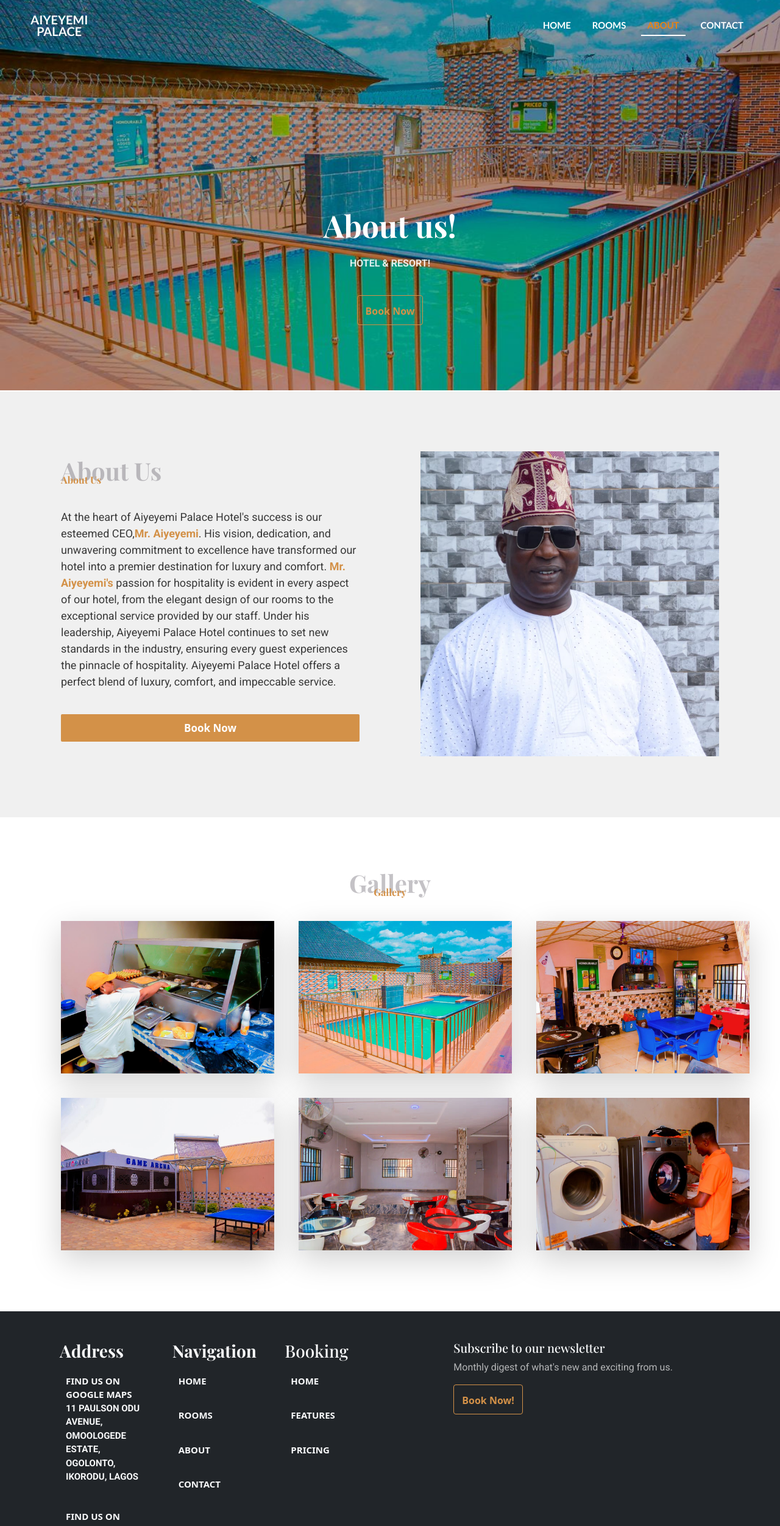
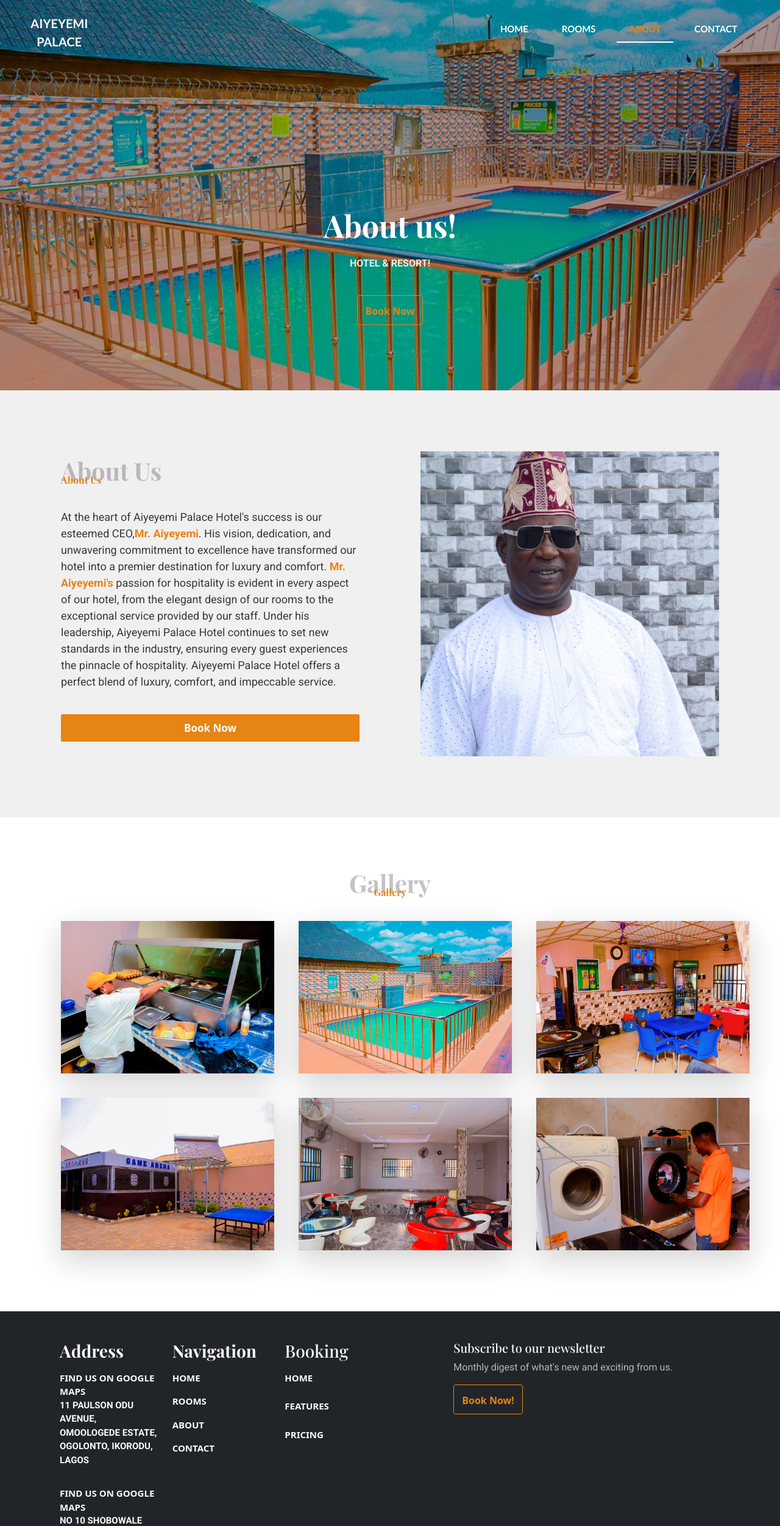
Before and after one commit to pepelindr13/Aiyeyemi, a React (Vite) app: page /about in a window 1280 px wide. Shown: the top 2502 px of the page at 61% size. Built offline with nearby package versions, Linux system fonts and the light colour scheme; a web font is replaced by a local one.

Commit message:
committed

```diff
--- a/src/Components/Navbar.css
+++ b/src/Components/Navbar.css
@@ -1,7 +1,5 @@
 /* General navbar styles */
-.navbar {
-    color: white;
-  }
+
 
   .navbar-container {
     padding: 0 50px;
@@ -28,15 +26,6 @@
     display: flex;
     gap: 15px;
   }
-
-  .nav-item {
-    text-decoration: none;
-    color: white;
-    font-size: 1rem;
-    padding: 5px 10px;
-    transition: color 0.3s;
-  }
-
   /* Responsive styles for small screens */
   @media (max-width: 768px) {
     #hamburger {
--- a/src/index.css
+++ b/src/index.css
@@ -25,6 +25,9 @@
 
 .box {
   position: relative;
+  height: 80vh;
+}
+.firstCarou, .firstCaro {
   height: 80vh;
 }
 
@@ -62,34 +65,19 @@
 }
 
 .nav-item:hover {
-  color: #d39148;
+  color: #e68414;
 }
 
 .nav-link {
   color: white;
 }
 
-.nav-link:hover {
-  color: white;
-  border-bottom: 2px solid white;
-  transition: .5s ease-in-out;
-}
 .contain{
   position: relative;
 }
 
 .navbar-nav {
   gap: 30px;
-}
-
-.hamburger {
-  display: block;
-  border: 1px solid green;
-  width: 30px;
-  height: 20px;
-  position: absolute;
-  top: 10px;
-  right: 10px;
 }
 
 
@@ -102,34 +90,33 @@
 
 }
 
-.navbar-brand {
-  line-height: 19px;
-}
-
-.navbar-brand a{
-  color: rgba(255, 255, 255, 0.884);
-  text-decoration: none;
-}
 
 #navLink{
-  color:   #d39148 ;
+  color:   #e68414 ;
 }
 
 
 
-.nav-item {
+ .nav-item {
   font-size: 15px;
   text-transform: uppercase;
   font-weight: bolder;
   width: 100%;
+  text-decoration: none;
+  color: white;
+  padding: 0 20px;
+  transition: color 0.3s;
 }
 
-#navLink:hover{
+footer .nav-item {
+  font-size: 15px;
+  text-transform: uppercase;
+  font-weight: bolder;
+  width: 100%;
+  text-decoration: none;
   color: white;
-}
-
-.nav-item .nav-link {
-  color: white;
+  padding: 0;
+  transition: color 0.3s;
 }
 
 
@@ -199,15 +186,15 @@
 
 .bookBtn {
   background-color: transparent;
-  color: #d39148 ;
-  border: 1px solid #d39148 ;
+  color: #e68414 ;
+  border: 1px solid #e68414 ;
   padding: 13px 13px 10px 13px;
   border-radius: 4px;
   font-weight: 600;
 }
 
 .bookBtn:hover {
-  background-color: #d39148 ;
+  background-color: #e68414 ;
   color: white;
 }
 
@@ -239,13 +226,13 @@
 .about h1 {
   font-size: 30px;
   font-weight: 700;
-  color: #d39148;
+  color: #e68414;
 }
 
 .about h6 {
   font-size: 14px;
   font-weight: 700;
-  color: #d39148;
+  color: #e68414;
 }
 
 .aboutSec{
@@ -262,16 +249,16 @@
 }
 
 .bookBtn2 {
-  background-color: #d39148;
+  background-color: #e68414;
   color: white;
-  border: 1px solid #d39148;
+  border: 1px solid #e68414;
   padding: 13px 13px 10px 13px;
   border-radius: 4px;
 
 }
 
 .aboutSec:hover {
-  background-color: #d39148;
+  background-color: #e68414;
   transition: 1s ease-in-out;
 }
 
@@ -309,7 +296,7 @@
 
 
 .about h6 {
-  color: #d39148;
+  color: #e68414;
   font-weight: 700;
   font-size: 17px;
 }
@@ -321,7 +308,7 @@
 }
 
 .services h4, .services h6, .featured h6 {
-  color: #d39148;
+  color: #e68414;
 }
 
 .services h6, .featured h6 {
@@ -432,7 +419,7 @@
   position: relative; /* Ensure the content is positioned above the background */
   z-index: 1;
   font-weight: 900;
-  color: #d39148;
+  color: #e68414;
   margin-bottom: 20px;
 }
 
@@ -459,8 +446,8 @@
 }
 
 .rooms button {
-  background:#d39148;
-  border: 1px solid #d39148;
+  background:#e68414;
+  border: 1px solid #e68414;
   font-size: 12px;
   color: white;
   margin-left: 20px;
@@ -468,13 +455,13 @@
 }
 #spanBtn:hover{
   background-color: white;
-  color: #d39148;
+  color: #e68414;
   transition: .5s ease-in-out;
   border: none;
 }
 
 .rooms span {
-  color: #d39148;
+  color: #e68414;
   font-weight: 700;
   font-size: 18px;
   font-family: 'Playfair Display', serif;
@@ -535,7 +522,7 @@
   padding: 10px 0;
   background: transparent;
   border: none;
-  border-bottom:1px solid  #d39148;
+  border-bottom:1px solid  #e68414;
   color: white;
   min-width: 100%;
   font-size: 17px;
@@ -545,7 +532,7 @@
 
 
 .RBooking label {
- color: #d39148;
+ color: #e68414;
  font-weight: 700;
  margin-bottom: 5px;
 }
@@ -553,7 +540,7 @@
 
 .RBooking option {
   width: 100%;
-  background-color: #d39148;
+  background-color: #e68414;
   font-size: 17px;
 outline: none;
 }
@@ -564,7 +551,7 @@
   width: 100%;
   background: none;
   border: none;
-  border-bottom:1px solid #d39148;
+  border-bottom:1px solid #e68414;
   color: white;
   font-size: 17px;
   outline: none;
@@ -578,14 +565,14 @@
 .bootBtn {
   width: 50%;
   background-color: transparent;
-  color: #d39148;
-  border: 1px solid #d39148;
+  color: #e68414;
+  border: 1px solid #e68414;
   padding: 10px 0;
 }
 
 .bootBtn:hover {
   color: white;
-  background-color: #d39148;
+  background-color: #e68414;
 }
 
 .roomContainer {
@@ -641,7 +628,7 @@
 }
 
 .roomies h1 {
-  color: #d39148;
+  color: #e68414;
 }
 
 .roomimg {
@@ -651,7 +638,7 @@
 }
 
 .roomBtn {
-  background-color: #d39148;
+  background-color: #e68414;
   color: white;
   font-size: 17px;
   font-weight: 600;
@@ -661,12 +648,12 @@
 }
 
 .roomBtn:hover{
-  color: #d39148;
+  color: #e68414;
   background-color: black;
 }
 
 .roomContainer h6 {
-  color: #d39148;
+  color: #e68414;
 }
 
 .roomContainer p {
@@ -681,7 +668,7 @@
 }
 
 .carousel-control-prev-icon:hover,.carousel-control-next-icon:hover {
-  background-color: #d39148;
+  background-color: #e68414;
 }
 
 .guestBook {
@@ -699,7 +686,7 @@
 }
 
 .guestBook h5{
-  color: #d39148;
+  color: #e68414;
   font-weight: 700;
   margin: 15px 0;
 }
@@ -730,7 +717,7 @@
 }
 
 .bookDiv h2 {
-  color: #d39148;
+  color: #e68414;
 }
 
 .bookDiv p {
@@ -755,7 +742,7 @@
 /* .RbookDiv textarea{
   width: 100%;
   padding: 10px;
-  border: 1px solid #d39148;
+  border: 1px solid #e68414;
   border-radius: 5px;
   margin: 10px 0;
 } */
@@ -788,7 +775,7 @@
 }
 
 .aboutUs h6, .aboutUs span,.gallery h6 {
-  color: #d39148;
+  color: #e68414;
   font-weight: 700;
 }
 
@@ -828,7 +815,7 @@
   right: 20px;
   padding: 10px 20px;
   font-size: 18px;
-  background-color: #d39148; /* Change this to your preferred color */
+  background-color: #e68414; /* Change this to your preferred color */
   color: white;
   border: none;
   border-radius: 100%;
@@ -840,13 +827,13 @@
 
 #scrollToTopBtn:hover {
   background-color: black; /* Change this to your preferred hover color */
-  color: #d39148;
+  color: #e68414;
 }
 #add:hover {
   font-weight: 700;
 }
 .addh5{
-  color: #d39148;
+  color: #e68414;
 }
 .addh5 p{
   color: rgb(107, 106, 106);
@@ -862,6 +849,7 @@
 .active {
   color: #e68414;
   border-bottom: 2px solid white;
+  padding-bottom: 10px;
 }
 
 .contactFlex {
@@ -871,7 +859,7 @@
 }
 
 .phone {
-  color: #d39148;
+  color: #e68414;
   font-weight: 700;
   font-size: 17px;
   font-size: 18px;
@@ -904,7 +892,7 @@
   padding: 10px;
   font-size: 16px;
   color: white;
-  background-color: #d39148;
+  background-color: #e68414;
   border: none;
   border-radius: 5px;
   cursor: pointer;
@@ -912,7 +900,7 @@
 
 .contactForm button:hover {
   background-color: white;
-  color: #d39148;
+  color: #e68414;
 }
 
 .contactForm p {
@@ -1076,23 +1064,12 @@
     color: white;
   }
 
-  .navbar-nav {
-    background-color: rgba(255, 255, 255, 0.822);
-    gap: 10px;
-    color: #d39148;
-    padding: 20px;
-  }
-
-  .nav-item .nav-link {
-    color: #d39148;
-  }
-
   .box {
     height: 100vh;
   }
 
   .nav-link a {
-    color: #d39148;
+    color: #e68414;
   }
 
   .firstCaro img,.firstCarou img   {
```
